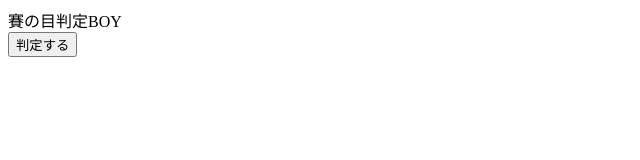
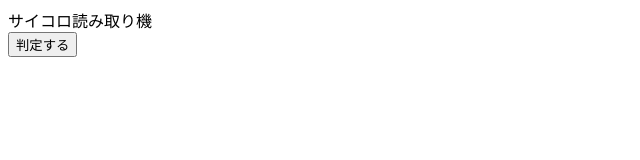
Before and after one commit to Ichi-Gou/Dice-Reader, a plain HTML site: page index.html in a window 1280 px wide. Shown: the full height of the page, 0-640 px from the left. Drawn offline with Linux system fonts and the light colour scheme.

Commit message:
Update index.html

```diff
--- a/index.html
+++ b/index.html
@@ -8,7 +8,7 @@
 </head>
 <body>
 
-    <div>賽の目判定BOY</div>
+    <div>サイコロ読み取り機</div>
 <button type="button" onclick="init()">判定する</button>
 <div id="webcam-container"></div>
 <div id="label-container"></div>
```
